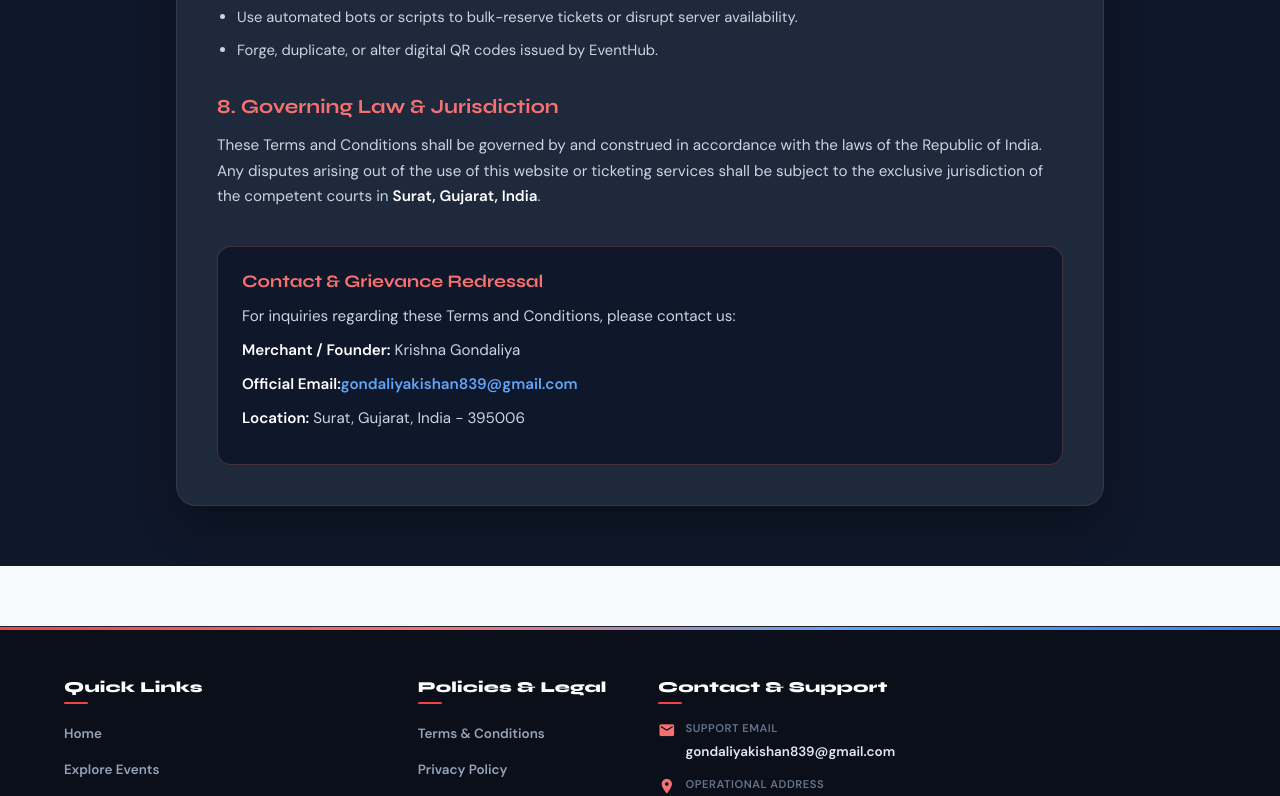
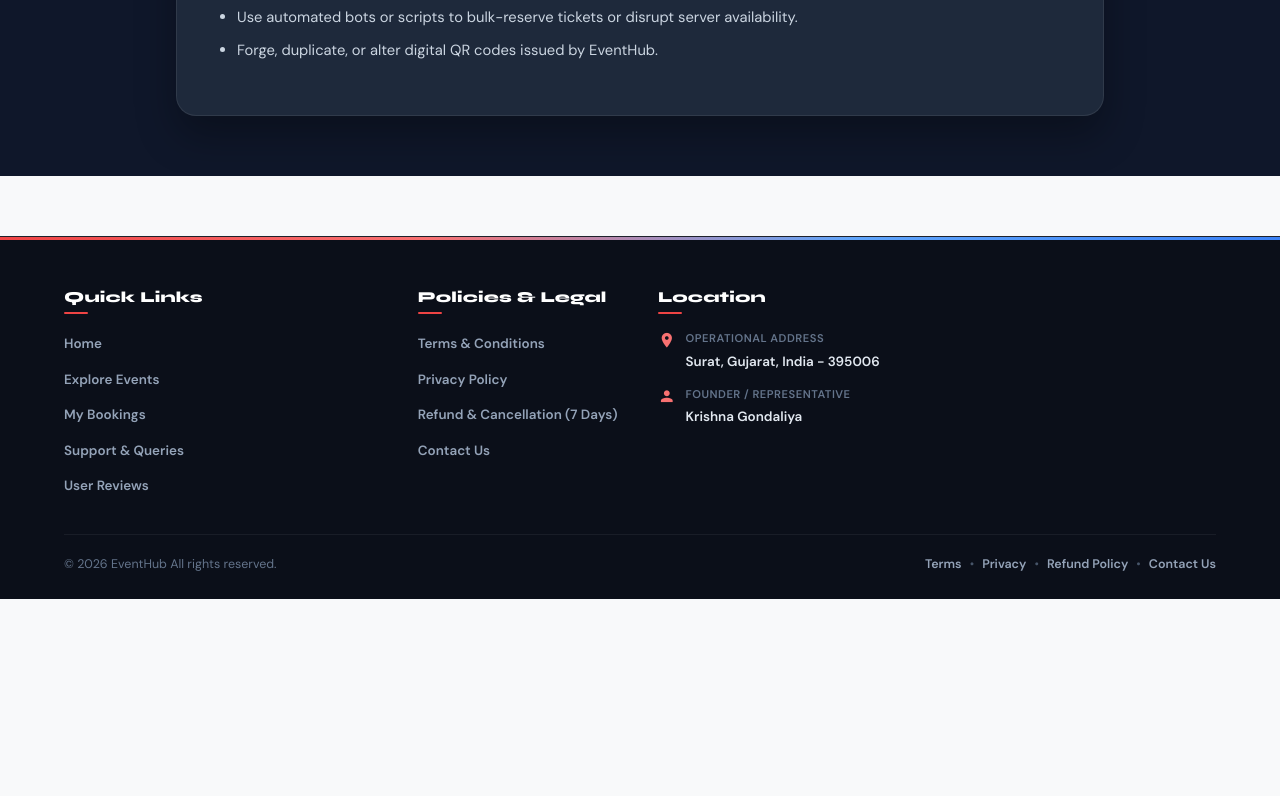
Before and after one commit to krishnagondaliya18/Eventhub, an Angular app in the folder frontend/: page /terms in a window 1280 px wide. Shown: the part 2000-2796 px from the top of the page. After the commit the page ends 2599 px from the top, so only its background shows below. Built offline with nearby package versions, Linux system fonts and the light colour scheme.

Commit message:
Update policy pages and footer to streamline contact details

```diff
--- a/frontend/src/app/pages/policies/privacy/privacy.component.html
+++ b/frontend/src/app/pages/policies/privacy/privacy.component.html
@@ -78,14 +78,6 @@
           <li><strong>Data Removal:</strong> You have the right to request deletion of your account and personal data by contacting our support team via email.</li>
         </ul>
       </div>
-
-      <div class="policy-section contact-highlight-box">
-        <h3>Grievance Officer &amp; Privacy Contact</h3>
-        <p>For any privacy inquiries or data requests, please contact our designated representative:</p>
-        <p><strong>Grievance Officer:</strong> Krishna Gondaliya</p>
-        <p><strong>Email:</strong> <a href="mailto:gondaliyakishan839@gmail.com">gondaliyakishan839&#64;gmail.com</a></p>
-        <p><strong>Address:</strong> Surat, Gujarat, India - 395006</p>
-      </div>
     </div>
   </div>
 </div>
--- a/frontend/src/app/pages/policies/refund-policy/refund-policy.component.html
+++ b/frontend/src/app/pages/policies/refund-policy/refund-policy.component.html
@@ -84,15 +84,6 @@
           <li>Free registration tickets (where no monetary payment occurred).</li>
         </ul>
       </div>
-
-      <div class="policy-section contact-highlight-box">
-        <h3>Refund Support &amp; Helpdesk</h3>
-        <p>For inquiries or assistance regarding refunds and ticket cancellations, please reach out to us:</p>
-        <p><strong>Merchant / Founder:</strong> Krishna Gondaliya</p>
-        <p><strong>Support Email:</strong> <a href="mailto:gondaliyakishan839@gmail.com">gondaliyakishan839&#64;gmail.com</a></p>
-        <p><strong>Address:</strong> Surat, Gujarat, India - 395006</p>
-        <p><strong>Operating Hours:</strong> Monday &ndash; Saturday, 9:00 AM &ndash; 7:00 PM IST</p>
-      </div>
     </div>
   </div>
 </div>
--- a/frontend/src/app/pages/policies/terms/terms.component.html
+++ b/frontend/src/app/pages/policies/terms/terms.component.html
@@ -87,21 +87,6 @@
           <li>Forge, duplicate, or alter digital QR codes issued by EventHub.</li>
         </ul>
       </div>
-
-      <div class="policy-section">
-        <h2>8. Governing Law &amp; Jurisdiction</h2>
-        <p>
-          These Terms and Conditions shall be governed by and construed in accordance with the laws of the Republic of India. Any disputes arising out of the use of this website or ticketing services shall be subject to the exclusive jurisdiction of the competent courts in <strong>Surat, Gujarat, India</strong>.
-        </p>
-      </div>
-
-      <div class="policy-section contact-highlight-box">
-        <h3>Contact &amp; Grievance Redressal</h3>
-        <p>For inquiries regarding these Terms and Conditions, please contact us:</p>
-        <p><strong>Merchant / Founder:</strong> Krishna Gondaliya</p>
-        <p><strong>Official Email:</strong> <a href="mailto:gondaliyakishan839@gmail.com">gondaliyakishan839&#64;gmail.com</a></p>
-        <p><strong>Location:</strong> Surat, Gujarat, India - 395006</p>
-      </div>
     </div>
   </div>
 </div>
--- a/frontend/src/app/shared/footer/footer.component.html
+++ b/frontend/src/app/shared/footer/footer.component.html
@@ -27,15 +27,8 @@
 
       <!-- CONTACT & ADDRESS -->
       <div class="footer-col footer-col-contact">
-        <h4 class="footer-heading">Contact &amp; Support</h4>
+        <h4 class="footer-heading">Location</h4>
         <div class="contact-info-list">
-          <div class="contact-item">
-            <span class="material-icons">email</span>
-            <div>
-              <span class="contact-lbl">Support Email</span>
-              <a href="mailto:gondaliyakishan839@gmail.com" class="contact-val">gondaliyakishan839&#64;gmail.com</a>
-            </div>
-          </div>
           <div class="contact-item">
             <span class="material-icons">location_on</span>
             <div>
```
